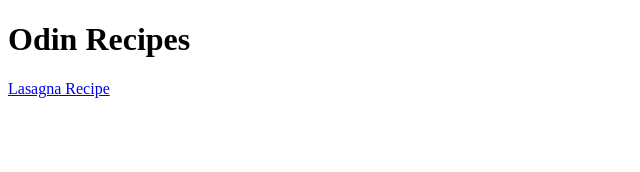
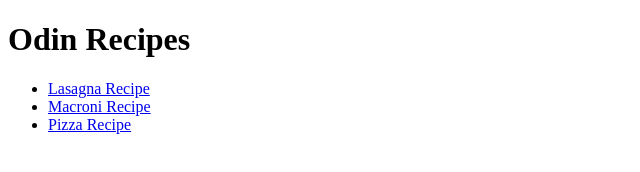
Before and after one commit to RogueGrim/odin-recipes, a plain HTML site: page index.html in a window 1280 px wide. Shown: the whole page, without its empty margins (0-640 px from the left). Drawn offline with Linux system fonts and the light colour scheme.

Commit message:
corrected errors

```diff
--- a/index.html
+++ b/index.html
@@ -7,7 +7,11 @@
 </head>
 <body>
     <h1>Odin Recipes</h1>
-    <a href="./recipes/lasagna.html">Lasagna Recipe</a>
+    <ul>
+    <li><a href="recipes/lasagna.html">Lasagna Recipe</a></li>
+    <li><a href="recipes/macroni.html">Macroni Recipe</a></li>
+    <li><a href="recipes/pizza.html">Pizza Recipe</a></li>
+    </ul>
 
 </body>
 </html>
```
Also changed, not shown: recipes/lasagna.html (+2 -2 lines), recipes/macroni.html (+1 -1 lines), recipes/pizza.html (+1 -1 lines).
